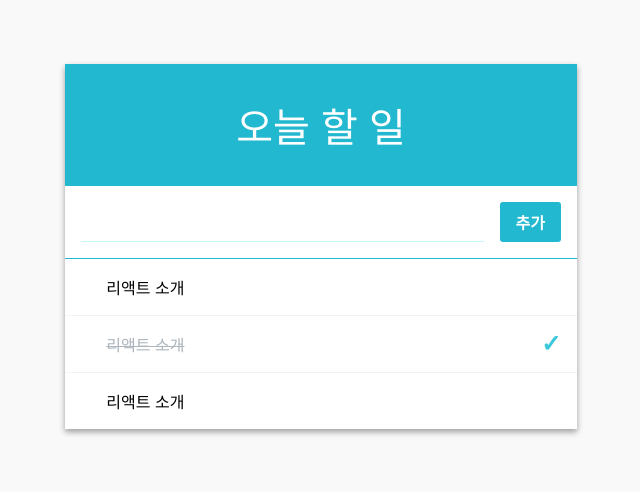
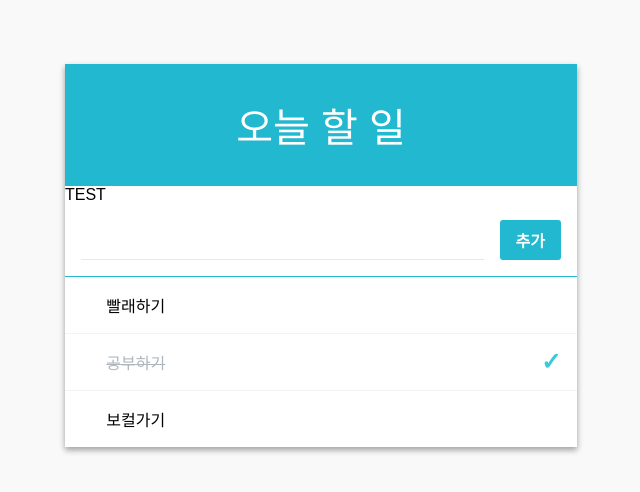
Before and after one commit to IngBeeni/React-todo-list, a React (Create React App) app: page / in a window 1280 px wide. Shown: the top 492 px of the page, without its empty margins (319-959 px from the left). Built offline with nearby package versions, Linux system fonts and the light colour scheme.

Commit message:
REACT-20181220-[BJK] 14:39:34

```diff
--- a/src/App.js
+++ b/src/App.js
@@ -2,6 +2,8 @@ import React, { Component } from "react";
 import TodoListTemplate from "./components/TodoListTemplate";
 import Form from "./components/Form";
 import TodoItemList from "./components/TodoItemList";
+import PaletteList from "./components/Palette";
+/* import Palette from "./components/Palette"; */
 
 class App extends Component {
   id = 3; // 이미 0,1,2 가 존재하므로 3으로 설정
@@ -9,9 +11,16 @@ class App extends Component {
   state = {
     input: "",
     todos: [
-      { id: 0, text: "리액트 소개", checked: false },
-      { id: 1, text: "리액트 소개", checked: true },
-      { id: 2, text: "리액트 소개", checked: false }
+      { id: 0, text: "빨래하기", checked: false },
+      { id: 1, text: "공부하기", checked: true },
+      { id: 2, text: "보컬가기", checked: false }
+    ],
+    // 4.App 의 state 에 color 값을 추가하세요
+    colors: [
+      { id: 0, color: "#343a40" },
+      { id: 1, color: "#f03e3e" },
+      { id: 2, color: "#12b886" },
+      { id: 3, color: "#228ae6" }
     ]
   };
 
@@ -66,7 +75,7 @@ class App extends Component {
   };
 
   render() {
-    const { input, todos } = this.state;
+    const { input, todos, colors } = this.state;
     const {
       handleChange,
       handleCreate,
@@ -77,6 +86,8 @@ class App extends Component {
 
     return (
       <TodoListTemplate
+        palette={<PaletteList colors={colors} />}
+        //palette={}
         form={
           <Form
             value={input}
@@ -86,11 +97,14 @@ class App extends Component {
           />
         }
       >
+        {/* <PaletteList colors={colors} /> */}
         <TodoItemList
           todos={todos}
           onToggle={handleToggle}
           onRemove={handleRemove}
         />
+
+        {/* <Palette color={color} /> */}
       </TodoListTemplate>
     );
   }
--- /dev/null
+++ b/src/components/Palette.css
@@ -0,0 +1,25 @@
+.palette {
+  display: flex;
+  justify-content: center;
+}
+
+.color {
+  width: 2rem;
+  height: 2rem;
+  opacity: 0.5;
+  transition: all 0.2s;
+  cursor: pointer;
+}
+
+.color:hover {
+  opacity: 0.75;
+}
+
+.color.active,
+.color:active {
+  opacity: 1;
+}
+
+.color + .color {
+  margin-left: 1rem;
+}
--- /dev/null
+++ b/src/components/Palette.js
@@ -0,0 +1,27 @@
+/* 1. Palette 컴포넌트를 만드세요 */
+import React, { Component } from "react";
+
+import "./Palette.css";
+
+class Palette extends Component {
+  // const Palette = ({ colors, selected, onSelect }) => {
+  //   return <div>{colors}</div>;
+  // };
+
+  render() {
+    const { color } = this.props;
+    console.log("Palette.js");
+    console.log("Palette.js palette : " + color);
+    return (
+      <div className="colors-item">
+        <div>{color} TEST</div>
+      </div>
+    );
+  }
+}
+
+// const Color = ({ color, active, onClick }) => {
+//   return <div>Color</div>;
+// };
+
+export default Palette;
--- a/src/components/TodoItem.js
+++ b/src/components/TodoItem.js
@@ -6,13 +6,14 @@ class TodoItem extends Component {
     return this.props.checked !== nextProps.checked;
   }
   render() {
-    const { text, checked, id, onToggle, onRemove } = this.props;
     /* text : todo 내용
      * checked : 체크박스 상태
      * id : todo 의 고유 아이디
      * onToggle: 체크박스를 키고 끄는 함수
      * onRemove : 아이템을 삭제 시키는 함수
      */
+    const { text, checked, id, onToggle, onRemove } = this.props;
+
     console.log(id);
     return (
       <div className="todo-item" onClick={() => onToggle(id)}>
--- a/src/components/TodoListTemplate.js
+++ b/src/components/TodoListTemplate.js
@@ -1,13 +1,17 @@
 import React from "react";
 import "./TodoListTemplate.css";
-
-const TodoListTemplate = ({ form, children }) => {
+const TodoListTemplate = ({ form, children, palette }) => {
   //비 구조 할당 (props) => {...}, ({form, children} => {...})
+  console.log("TodoListTemplate.js palette : " + palette);
+  //console.log(form);
   return (
     <main className="todo-list-template">
       <div className="title">오늘 할 일</div>
+      <section className="palette-wrapper">{palette}</section>
       <section className="form-wrapper">{form}</section>
       <section className="todos-wrapper">{children}</section>
+
+      {/* 2. TodoListTemplate 에서 Palette 가 들어갈 자리를 만드세요  */}
     </main>
   );
 };
```
Also changed, not shown: src/components/PaletteList.js (added, +22 -0 lines).
